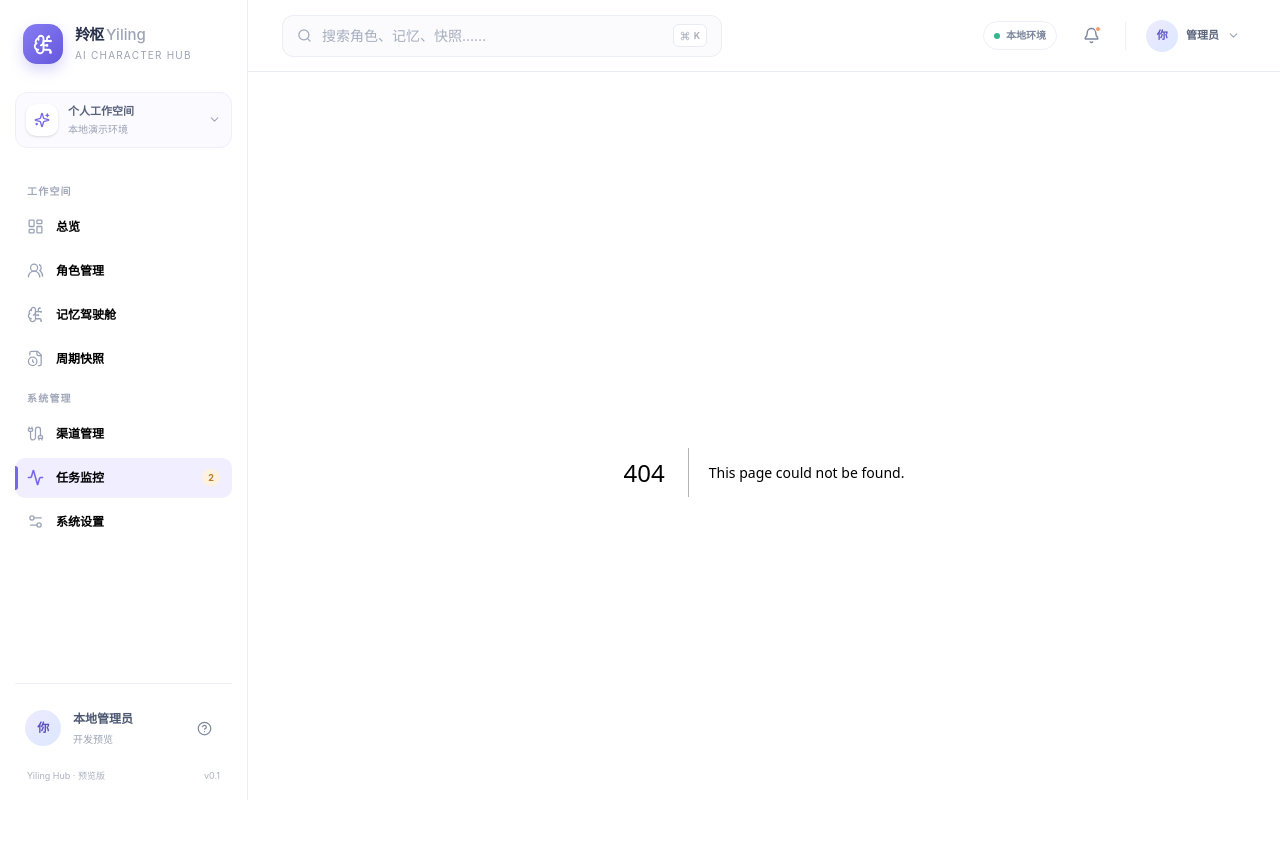
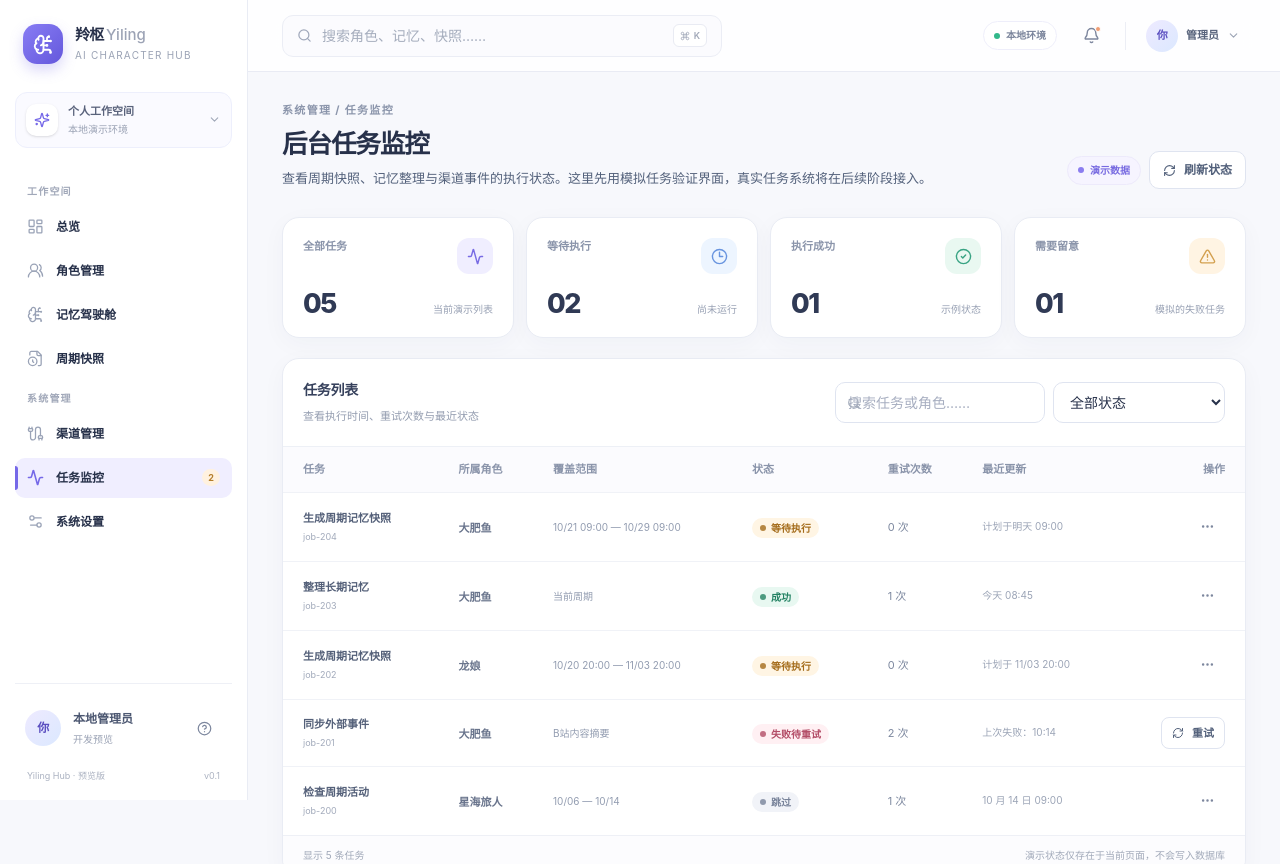
Before and after one commit to is0612/yiling-hub, a Next.js app: page /tasks in a window 1280 px wide. Before the commit this address had no page. Shown: the top 864 px of the page. Built offline with nearby package versions, Linux system fonts and the light colour scheme.

Commit message:
阶段一：实现后台任务监控页面

```diff
--- /dev/null
+++ b/src/app/tasks/page.tsx
@@ -0,0 +1,101 @@
+"use client";
+
+import { useMemo, useState } from "react";
+import { Activity, AlertTriangle, ArrowRight, CheckCircle2, Clock3, Filter, MoreHorizontal, RefreshCw, Search, Settings2 } from "lucide-react";
+import { demoTasks as initialTasks } from "@/lib/mock-data";
+import { Badge, DemoLabel, PageHeader, SectionTitle, StatCard } from "@/components/ui";
+
+type TaskStatus = "等待执行" | "成功" | "失败待重试" | "跳过" | "执行中";
+type Task = {
+  id: string;
+  name: string;
+  character: string;
+  range: string;
+  status: TaskStatus;
+  tone: string;
+  tries: number;
+  time: string;
+};
+
+const statusTone: Record<TaskStatus, "green" | "amber" | "rose" | "gray" | "blue"> = {
+  "成功": "green",
+  "等待执行": "amber",
+  "失败待重试": "rose",
+  "跳过": "gray",
+  "执行中": "blue",
+};
+
+export default function TasksPage() {
+  const [tasks, setTasks] = useState<Task[]>(initialTasks as Task[]);
+  const [filter, setFilter] = useState("全部状态");
+  const [query, setQuery] = useState("");
+  const [toast, setToast] = useState("");
+
+  function notify(text: string) { setToast(text); window.setTimeout(() => setToast(""), 4200); }
+
+  const filtered = useMemo(() => tasks.filter((task) => {
+    const statusMatch = filter === "全部状态" || task.status === filter;
+    const queryMatch = !query || `${task.name} ${task.character} ${task.id}`.toLowerCase().includes(query.toLowerCase());
+    return statusMatch && queryMatch;
+  }), [tasks, filter, query]);
+
+  function retry(id: string) {
+    setTasks((current) => current.map((task) => task.id === id ? { ...task, status: "等待执行", tone: "amber", tries: task.tries + 1, time: "已加入演示重试队列" } : task));
+    notify("已更新演示任务状态；当前没有真实 Worker 执行重试。");
+  }
+
+  return (
+    <div className="page-wrap">
+      <PageHeader eyebrow="系统管理 / 任务监控" title="后台任务监控" description="查看周期快照、记忆整理与渠道事件的执行状态。这里先用模拟任务验证界面，真实任务系统将在后续阶段接入。" actions={<><DemoLabel /><button className="btn" onClick={() => notify("任务列表已刷新演示状态。")}><RefreshCw size={13} /> 刷新状态</button></>} />
+
+      <div className="grid grid-cols-1 gap-3 sm:grid-cols-2 xl:grid-cols-4">
+        <StatCard label="全部任务" value={String(tasks.length).padStart(2, "0")} note="当前演示列表" icon={<Activity size={17} />} tone="purple" />
+        <StatCard label="等待执行" value={String(tasks.filter((task) => task.status === "等待执行").length).padStart(2, "0")} note="尚未运行" icon={<Clock3 size={17} />} tone="blue" />
+        <StatCard label="执行成功" value={String(tasks.filter((task) => task.status === "成功").length).padStart(2, "0")} note="示例状态" icon={<CheckCircle2 size={17} />} tone="green" />
+        <StatCard label="需要留意" value={String(tasks.filter((task) => task.status === "失败待重试").length).padStart(2, "0")} note="模拟的失败任务" icon={<AlertTriangle size={17} />} tone="amber" />
+      </div>
+
+      <section className="surface mt-5 overflow-hidden">
+        <div className="border-b border-[#edf0f6] p-4 sm:p-5">
+          <div className="flex flex-col justify-between gap-4 xl:flex-row xl:items-center">
+            <SectionTitle title="任务列表" description="查看执行时间、重试次数与最近状态" />
+            <div className="flex flex-col gap-2 sm:flex-row">
+              <div className="relative min-w-[210px] flex-1"><Search size={14} className="absolute left-3 top-1/2 -translate-y-1/2 text-[#a0a8b8]" /><input className="field pl-9" value={query} onChange={(e) => setQuery(e.target.value)} placeholder="搜索任务或角色……" aria-label="搜索任务" /></div>
+              <select className="field min-w-[138px]" value={filter} onChange={(e) => setFilter(e.target.value)} aria-label="筛选任务状态"><option>全部状态</option><option>等待执行</option><option>执行中</option><option>成功</option><option>失败待重试</option><option>跳过</option></select>
+            </div>
+          </div>
+        </div>
+
+        <div className="overflow-x-auto">
+          <table className="w-full min-w-[760px] border-collapse text-left">
+            <thead className="table-head"><tr><th className="px-5 py-3.5">任务</th><th className="px-4 py-3.5">所属角色</th><th className="px-4 py-3.5">覆盖范围</th><th className="px-4 py-3.5">状态</th><th className="px-4 py-3.5">重试次数</th><th className="px-4 py-3.5">最近更新</th><th className="px-5 py-3.5 text-right">操作</th></tr></thead>
+            <tbody>
+              {filtered.map((task) => (
+                <tr key={task.id} className="table-row">
+                  <td className="px-5 py-4"><div className="text-[11px] font-bold text-[#546079]">{task.name}</div><div className="mt-1 text-[9px] text-[#a2aabb]">{task.id}</div></td>
+                  <td className="px-4 py-4"><span className="text-[11px] font-semibold text-[#69748c]">{task.character}</span></td>
+                  <td className="max-w-[220px] px-4 py-4"><span className="line-clamp-2 text-[10px] leading-5 text-[#929cb0]">{task.range}</span></td>
+                  <td className="px-4 py-4"><Badge tone={statusTone[task.status]} dot>{task.status}</Badge></td>
+                  <td className="px-4 py-4 text-[11px] text-[#7d889f]">{task.tries} 次</td>
+                  <td className="px-4 py-4 text-[10px] text-[#9ba4b6]">{task.time}</td>
+                  <td className="px-5 py-4 text-right">
+                    {task.status === "失败待重试" ? <button className="btn btn-sm" onClick={() => retry(task.id)}><RefreshCw size={12} /> 重试</button> : <button className="icon-btn h-7 w-7" title="查看任务详情" onClick={() => notify(`${task.id}：${task.name}。当前为模拟状态，详细日志尚未接入。`)}><MoreHorizontal size={15} /></button>}
+                  </td>
+                </tr>
+              ))}
+            </tbody>
+          </table>
+          {!filtered.length && <div className="px-5 py-12 text-center text-[11px] text-[#9ba4b6]">没有符合条件的任务。</div>}
+        </div>
+        <div className="flex flex-col justify-between gap-2 border-t border-[#eef0f6] bg-[#fcfcfe] px-5 py-3 text-[10px] text-[#a1a9b9] sm:flex-row sm:items-center"><span>显示 {filtered.length} 条任务</span><span>演示状态仅存在于当前页面，不会写入数据库</span></div>
+      </section>
+
+      <div className="mt-5 grid grid-cols-1 gap-4 lg:grid-cols-2">
+        <section className="surface p-5"><SectionTitle title="任务可靠性要求" description="进入真实 Worker 阶段后需要满足的原则" /><div className="mt-4 space-y-3">{["任务状态保存在 PostgreSQL，服务重启后不丢失。","同一周期任务必须幂等，避免重复生成当前快照。","失败任务需要记录原因、尝试次数与下次重试时间。","服务停机期间错过的周期应在恢复后补处理。"].map((text,index)=><div key={text} className="flex items-start gap-2.5"><div className="mt-0.5 flex h-5 w-5 shrink-0 items-center justify-center rounded-full bg-[#f0eeff] text-[9px] font-bold text-[#786be4]">{index+1}</div><p className="text-[10px] leading-5 text-[#8792a8]">{text}</p></div>)}</div></section>
+        <section className="rounded-[16px] border border-[#f2e8d9] bg-[#fffbf4] p-5"><div className="flex items-start gap-3"><div className="flex h-9 w-9 shrink-0 items-center justify-center rounded-[12px] bg-white text-[#c38a36] shadow-sm"><AlertTriangle size={17} /></div><div><h2 className="text-[12px] font-extrabold text-[#8d6c3a]">当前页面是交互原型</h2><p className="mt-2 text-[10px] leading-5 text-[#a28f72]">“重试”操作只会修改浏览器里的模拟状态；真实任务执行、日志与重试队列要等 Phase 3 才会接入。请不要将这里的状态用于生产运维判断。</p></div></div></section>
+      </div>
+
+      {toast && <div role="status" className="fixed bottom-5 right-5 z-50 max-w-[360px] rounded-xl border border-[#e7e4ff] bg-white px-4 py-3 text-[12px] leading-5 text-[#6257be] shadow-xl">{toast}</div>}
+    </div>
+  );
+}
```
